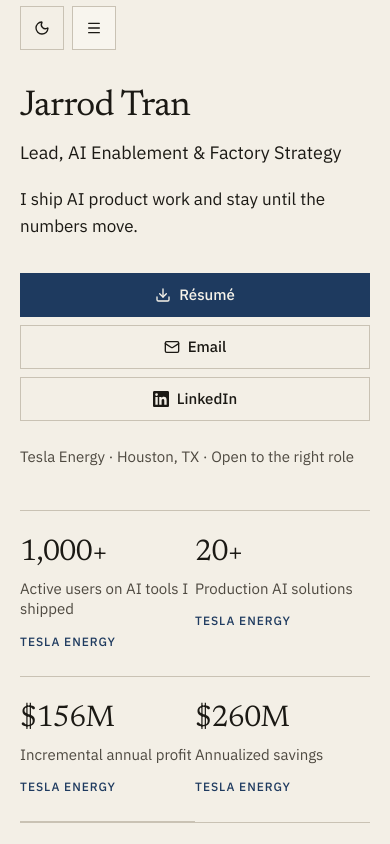
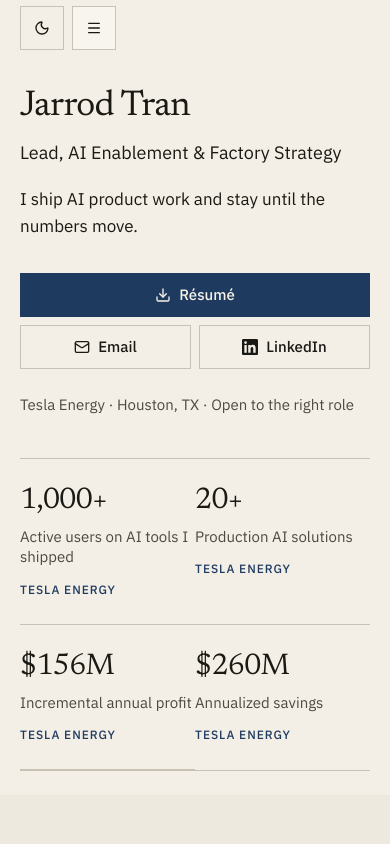
Before and after one commit to jarrodtran/Personal-Website, a Next.js app: page / in a window 390 px wide. Shown: the top 844 px of the page. Built offline with nearby package versions, Linux system fonts and the light colour scheme.

Commit message:
Place Email and LinkedIn side by side under the Résumé button.
Keeps the first-screen order while making the 390px hero less like a stacked form.

Co-authored-by: jarrodtran <jarrodtran@users.noreply.github.com>

```diff
--- a/components/sections/hero.tsx
+++ b/components/sections/hero.tsx
@@ -27,7 +27,11 @@ export function Hero() {
             <Download className="size-4 shrink-0" aria-hidden="true" />
             Résumé
           </a>
-          <a href={`mailto:${site.contact.email}`} className={btnGhost}>
+          <div className="flex gap-2 sm:contents">
+            <a
+              href={`mailto:${site.contact.email}`}
+              className={`${btnGhost} flex-1 sm:flex-none`}
+            >
               <Mail className="size-4 shrink-0" aria-hidden="true" />
               Email
             </a>
@@ -35,11 +39,12 @@ export function Hero() {
               href={site.contact.linkedin}
               target="_blank"
               rel="noreferrer"
-            className={btnGhost}
+              className={`${btnGhost} flex-1 sm:flex-none`}
             >
               <LinkedInIcon className="size-4 shrink-0" />
               LinkedIn
             </a>
+          </div>
         </div>
 
         <p className="text-muted-foreground mt-6 text-[0.9375rem]">
```
Also changed, not shown: 1 other file (tests, documents, lock files or other folders). Lines whose indentation alone changed are shown as unchanged.
